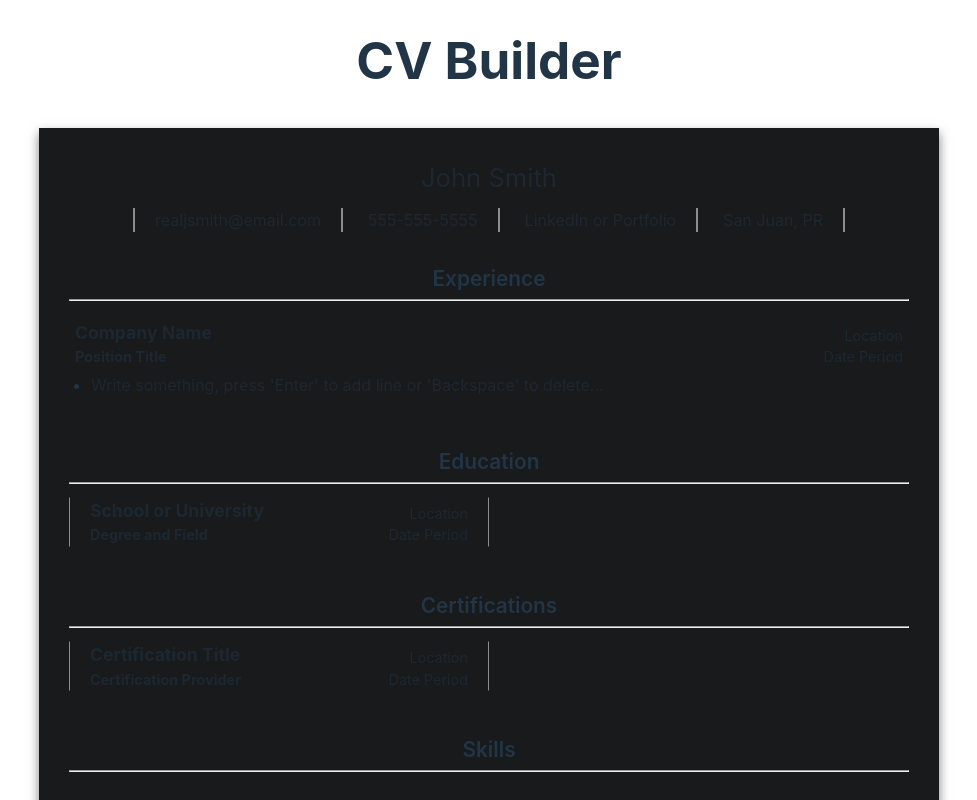
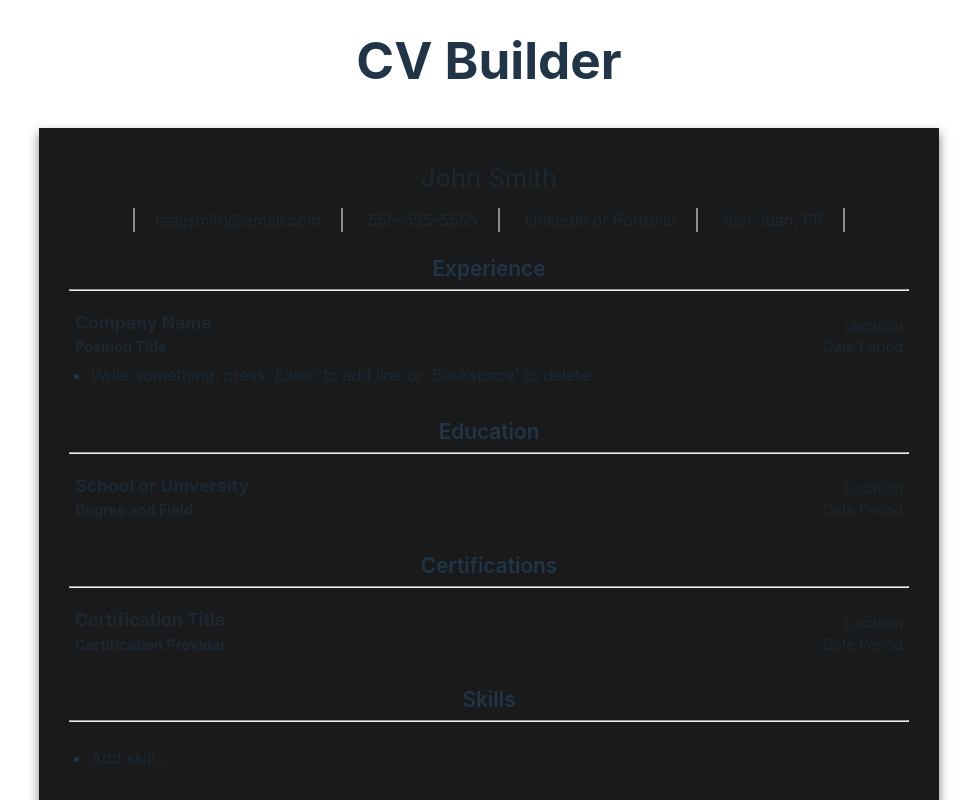
Before and after one commit to joel-jcs/cv-builder, a React (Vite) app: page / in a window 1280 px wide. Shown: the top 800 px of the page, without its empty margins (151-1128 px from the left). Built offline with nearby package versions, Linux system fonts and the light colour scheme.

Commit message:
fixes for resume structure-handling

```diff
--- a/src/components/BulletPoint.jsx
+++ b/src/components/BulletPoint.jsx
@@ -45,9 +45,6 @@ export default function Bulletpoint({
               (e.key === "Backspace" || e.key === "Delete") &&
               e.target.innerText === ""
             ) {
-              if (parentNode.children.length === 1) {
-                return;
-              }
               deleteBulletPoint(bulletPointId, parentNode, index);
             }
             if (e.key === "ArrowUp") {
--- a/src/components/Entry.jsx
+++ b/src/components/Entry.jsx
@@ -72,6 +72,8 @@ export default function Entry({
   ]);
 
   const changeBulletPoint = (e) => {
+    if (isMaxHeightReached()) return;
+
     const div = e.target;
     const name = div.getAttribute("name");
     const index = name.split("-")[1];
@@ -112,6 +114,9 @@ export default function Entry({
         (entry) => entry.bulletPointId !== bulletPointId
       );
     });
+
+    // prevents auto-focus if all bullet points have been deleted
+    if (parentNode.children.length === 1) return;
 
     // set timeout to wait for re-render before getting last bulletpoint
     setTimeout(() => {
--- a/src/components/Input.jsx
+++ b/src/components/Input.jsx
@@ -19,6 +19,9 @@ export default function Input({
         placeholder={placeholder}
         value={value}
         onChange={onChange}
+        maxLength={
+          className === "location" || className === "datePeriod" ? 35 : 60
+        }
       />
     );
   } else {
--- a/src/components/Modal.jsx
+++ b/src/components/Modal.jsx
@@ -18,8 +18,8 @@ export default function Modal({
       : sectionTitle === "Education"
       ? 4
       : sectionTitle === "Certifications"
-      ? 6
-      : 10;
+      ? 4
+      : 1;
 
   return (
     <div className="modal">
--- a/src/components/Resume.jsx
+++ b/src/components/Resume.jsx
@@ -90,8 +90,8 @@ export function Resume() {
 
   const isMaxHeightReached = () => {
     const resumePage = document.querySelector(".resumePage");
-    const maxHeight = 1100;
-    const currentHeight = resumePage.scrollHeight;
+    const maxHeight = 1164.71;
+    const currentHeight = resumePage.scrollHeight + 20;
 
     let isMaxHeightReached = false;
     if (currentHeight >= maxHeight) {
@@ -168,7 +168,13 @@ export function Resume() {
           <section className="resumeSection">
             <h2 className="sectionTitle">{"Education"}</h2>
             <hr></hr>
-            <div className="twoColumnSection">
+            <div
+              className={
+                entries.Education.length === 1
+                  ? "oneColumnSection"
+                  : "twoColumnSection"
+              }
+            >
               {entries.Education.map((entry) => {
                 return (
                   <Entry
@@ -194,7 +200,13 @@ export function Resume() {
           <section className="resumeSection">
             <h2 className="sectionTitle">{"Certifications"}</h2>
             <hr></hr>
-            <div className="twoColumnSection">
+            <div
+              className={
+                entries.Certifications.length === 1
+                  ? "oneColumnSection"
+                  : "twoColumnSection"
+              }
+            >
               {entries.Certifications.map((entry) => {
                 return (
                   <Entry
--- a/src/styles/Resume.css
+++ b/src/styles/Resume.css
@@ -25,7 +25,7 @@ section {
   display: flex;
   flex-direction: column;
   align-items: start;
-  padding: 10px;
+  padding: 0 10px;
 }
 
 .sectionTitle {
@@ -40,10 +40,15 @@ hr {
   width: 100%;
 }
 
+.oneColumnSection {
+  width: 100%;
+  display: flex;
+  flex-wrap: wrap;
+}
+
 .twoColumnSection {
   width: 100%;
-  display: grid;
-  grid-template-columns: repeat(2, 1fr);
+  display: flex;
   flex-wrap: wrap;
 }
 
```
